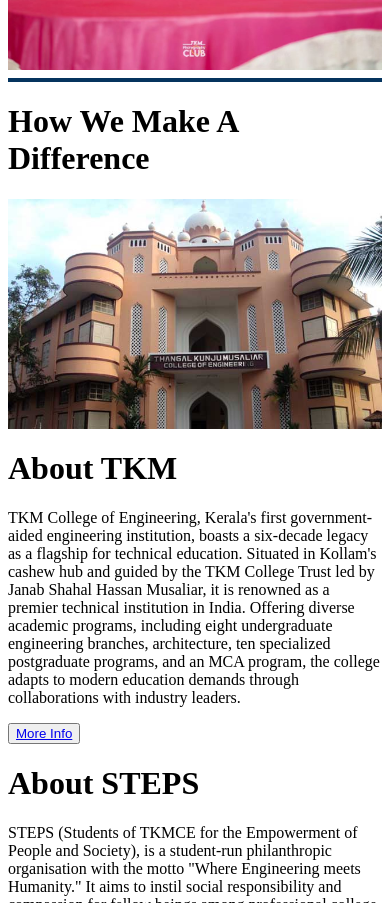
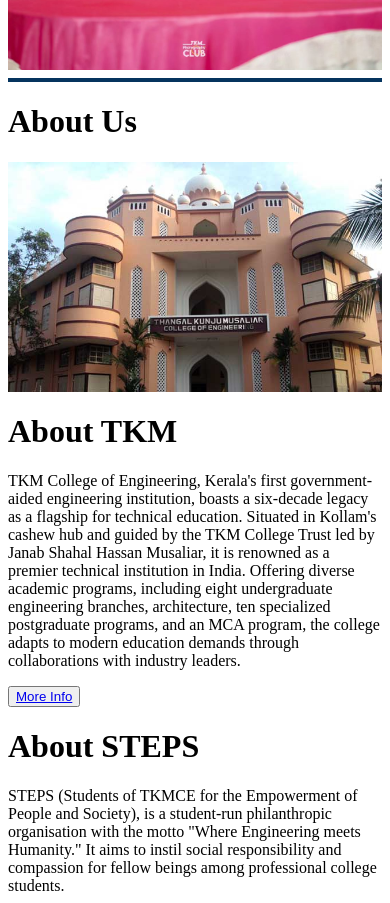
Before and after one commit to KeerthX/steps_tkmce, a React (Create React App) app: page / in a window 390 px wide. Shown: the part 6976-7879 px from the top of the page. Built offline with nearby package versions, Linux system fonts and the light colour scheme.

Commit message:
Update About_Us.js

```diff
--- a/src/components/about_us/About_Us.js
+++ b/src/components/about_us/About_Us.js
@@ -7,7 +7,7 @@
     <div>
       <div className="flex pt-10 font-poppins justify-center">
         <hr style={{ border: 'none', height: '4px', background: '#05345E' }} className="xl:w-72 lg:w-56 md:w-44 w-24 mt-[15px] md:mt-[28px] " />
-        <div className="flex justify-center text-[#0B0B51]"><h1 className="sm:text-4xl text-sm pb-10 font-poppins uppercase  p-2">How We Make A Difference</h1></div>
+        <div className="flex justify-center text-[#0B0B51]"><h1 className="sm:text-4xl text-sm pb-10 font-poppins uppercase  p-2">About Us</h1></div>
         <hr style={{ border: 'none', height: '4px', background: '#05345E', float: 'left' }} className=" xl:w-72 lg:w-56 md:w-44 w-24 mt-[15px] md:mt-[28px] " />
       </div>
       <div className="md:flex  font-poppins">
```
